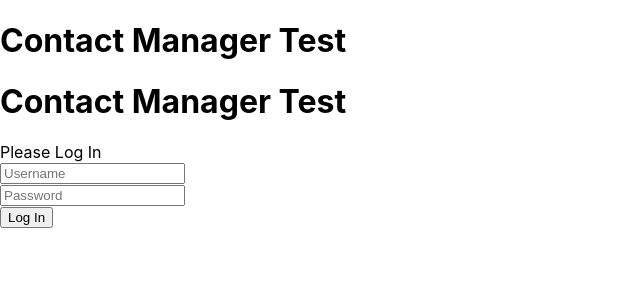
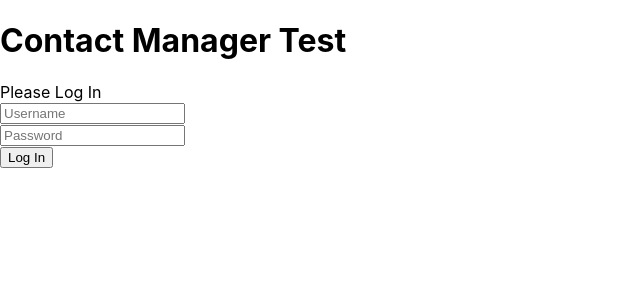
Before and after one commit to EElstrom/ContactManagerMERN, a React (Create React App) app in the folder frontend/: page / in a window 1280 px wide. Shown: the top 300 px of the page, without its empty margins (0-640 px from the left). Built offline with nearby package versions, Linux system fonts and the light colour scheme.

Commit message:
Update LoginPage.js

```diff
--- a/frontend/src/pages/LoginPage.js
+++ b/frontend/src/pages/LoginPage.js
@@ -8,7 +8,6 @@ const LoginPage = () =>
 	return (
 		<div>
 			<PageTitle />
-			<PageTitle />
 			<Login />
 		</div>
 	);
```
